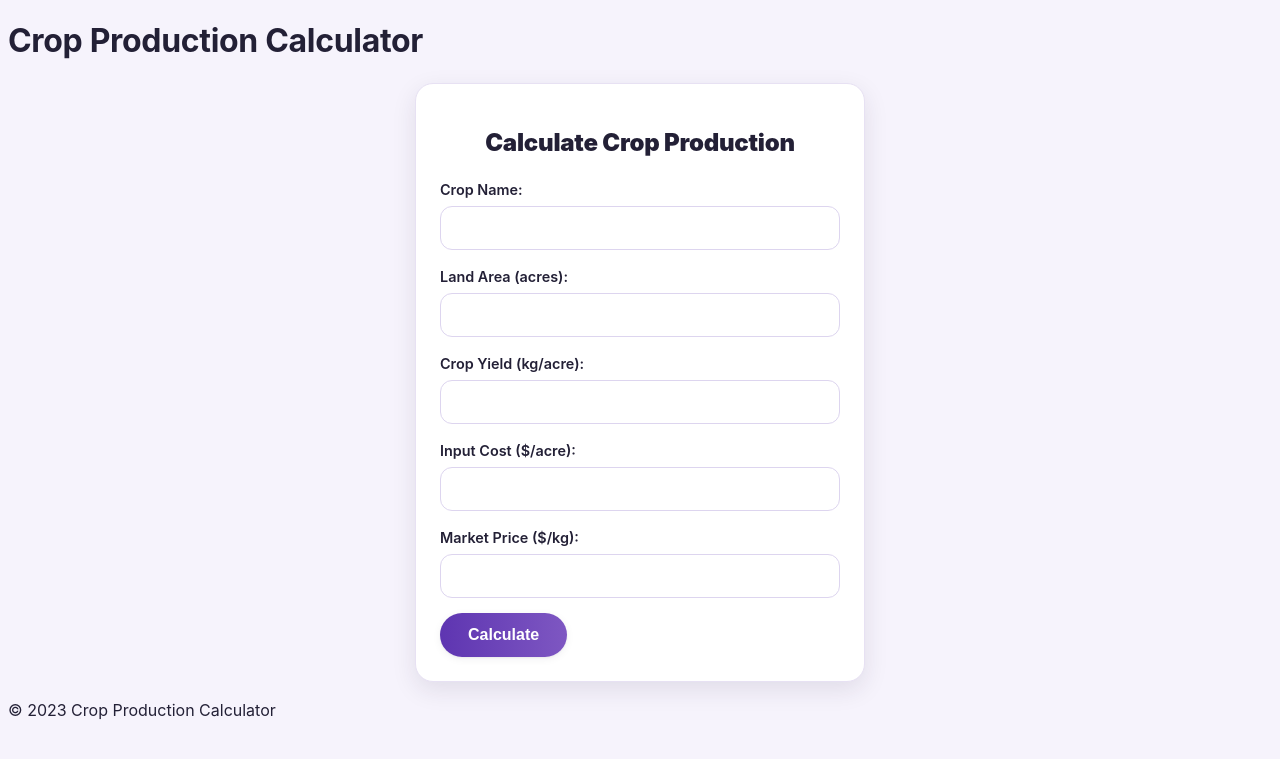
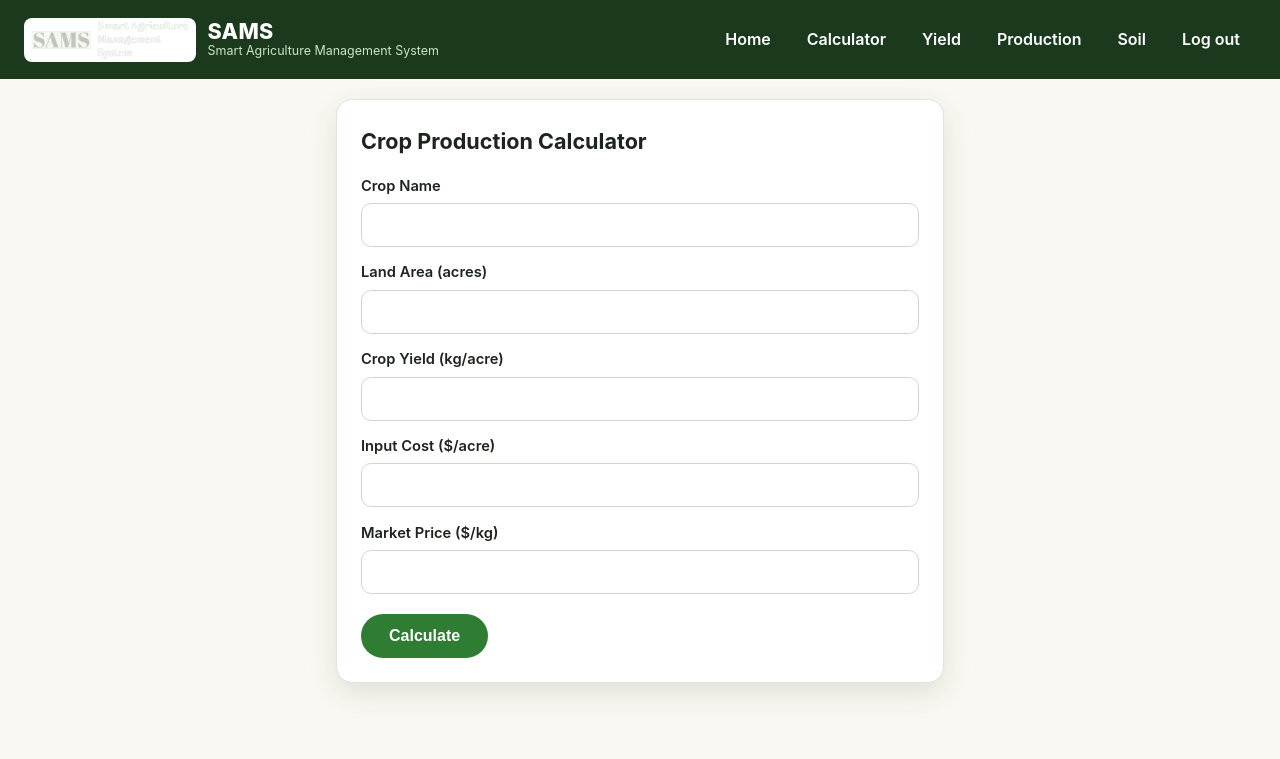
Before and after one commit to KmSasikumar/SmartAgriculture, a Django app: page /production/ in a window 1280 px wide. Shown: the top 759 px of the page. Run offline with Django 4.2, Linux system fonts and the light colour scheme; the visitor is signed in with stand-in values (Sample User, id 1).

Commit message:
Rebuild: brand-new production.html (same design)

```diff
--- a/farming/templates/production.html
+++ b/farming/templates/production.html
@@ -4,46 +4,56 @@
 <head>
     <meta charset="UTF-8">
     <meta name="viewport" content="width=device-width, initial-scale=1.0">
-    <title>Crop Production Calculator</title>
-    <link rel="stylesheet" href={%static "production.css"%}>
-    <link rel="stylesheet" href={% static 'ui.css' %}>
+    <title>Crop Production Calculator | SAMS</title>
+    <link rel="stylesheet" href="{% static 'app.css' %}">
 </head>
 <body>
-    <header>
-        <h1>Crop Production Calculator</h1>
+    <header class="site-header">
+        <div class="brand">
+            <img src="{% static 'SAMSlogo.png' %}" alt="SAMS logo">
+            <div>
+                <div class="brand-name">SAMS</div>
+                <div class="brand-sub">Smart Agriculture Management System</div>
+            </div>
+        </div>
+        <nav class="main-nav">
+            <a href="/">Home</a>
+            <a href="{% url 'finance' %}">Calculator</a>
+            <a href="{% url 'cropyeild' %}">Yield</a>
+            <a href="{% url 'production' %}">Production</a>
+            <a href="{% url 'soil_classification' %}">Soil</a>
+            <a href="{% url 'signout' %}">Log out</a>
+        </nav>
     </header>
-    <main>
-        <section class="calculator-form">
-            <h2>Calculate Crop Production</h2>
-            <form id="crop-production-calculator"  method = "post">
+
+    <main class="page">
+        <div class="form-card">
+            <h1>Crop Production Calculator</h1>
+            <form id="crop-production-calculator" method="post">
                 {% csrf_token %}
-                <label for="crop-name">Crop Name:</label>
-                <input type="text" id="crop-name" name = "crop_name" required>
-                <label for="land-area">Land Area (acres):</label>
-                <input type="number" id="land-area" name = "land_acer" required>
-                <label for="crop-yield">Crop Yield (kg/acre):</label>
-                <input type="number" id="crop-yield" name = "crop-yield" required>
-                <label for="input-cost">Input Cost ($/acre):</label>
-                <input type="number" id="input-cost" name = "user_cost" required>
-                <label for="market-price">Market Price ($/kg):</label>
-                <input type="number" id="market-price" name = "market_price" required>
-                <button type="submit">Calculate</button>
+                <label for="crop-name">Crop Name</label>
+                <input type="text" id="crop-name" name="crop_name" required>
+                <label for="land-area">Land Area (acres)</label>
+                <input type="number" id="land-area" name="land_acer" step="any" required>
+                <label for="crop-yield">Crop Yield (kg/acre)</label>
+                <input type="number" id="crop-yield" name="crop-yield" step="any" required>
+                <label for="input-cost">Input Cost ($/acre)</label>
+                <input type="number" id="input-cost" name="user_cost" step="any" required>
+                <label for="market-price">Market Price ($/kg)</label>
+                <input type="number" id="market-price" name="market_price" step="any" required>
+                <button type="submit" class="btn">Calculate</button>
             </form>
             {% if error != "" %}
-            <p id="production-error">{{error}}</p>
+            <p class="error" id="production-error">{{ error }}</p>
             {% endif %}
             {% if name != "" %}
-            <p id="production-result">Crop:{{name}} <br>
-                Total Production: {{production}} kg<br>
-                Total Revenue:{{Revenue}} <br>
-                Total Cost: {{cost}}<br>
-                Profit: {{profit}}</p>
+            <p class="result" id="production-result">Crop: {{ name }}<br>
+                Total Production: {{ production }} kg<br>
+                Total Revenue: {{ Revenue }}<br>
+                Total Cost: {{ cost }}<br>
+                Profit: {{ profit }}</p>
             {% endif %}
-        </section>
+        </div>
     </main>
-    <footer>
-        <p>&copy; 2023 Crop Production Calculator</p>
-    </footer>
-    {% comment %} <script src="{% static "script1.js" %}"></script> {% endcomment %}
 </body>
 </html>
```
